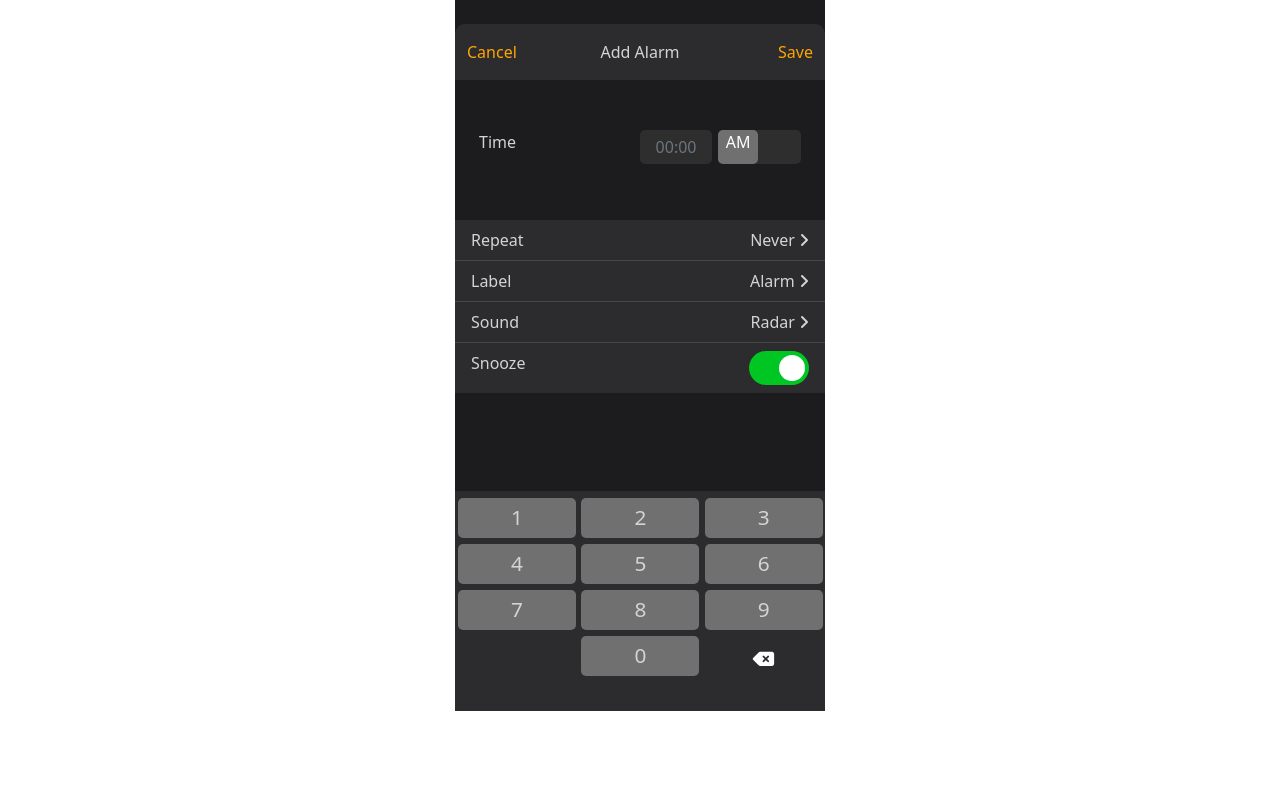
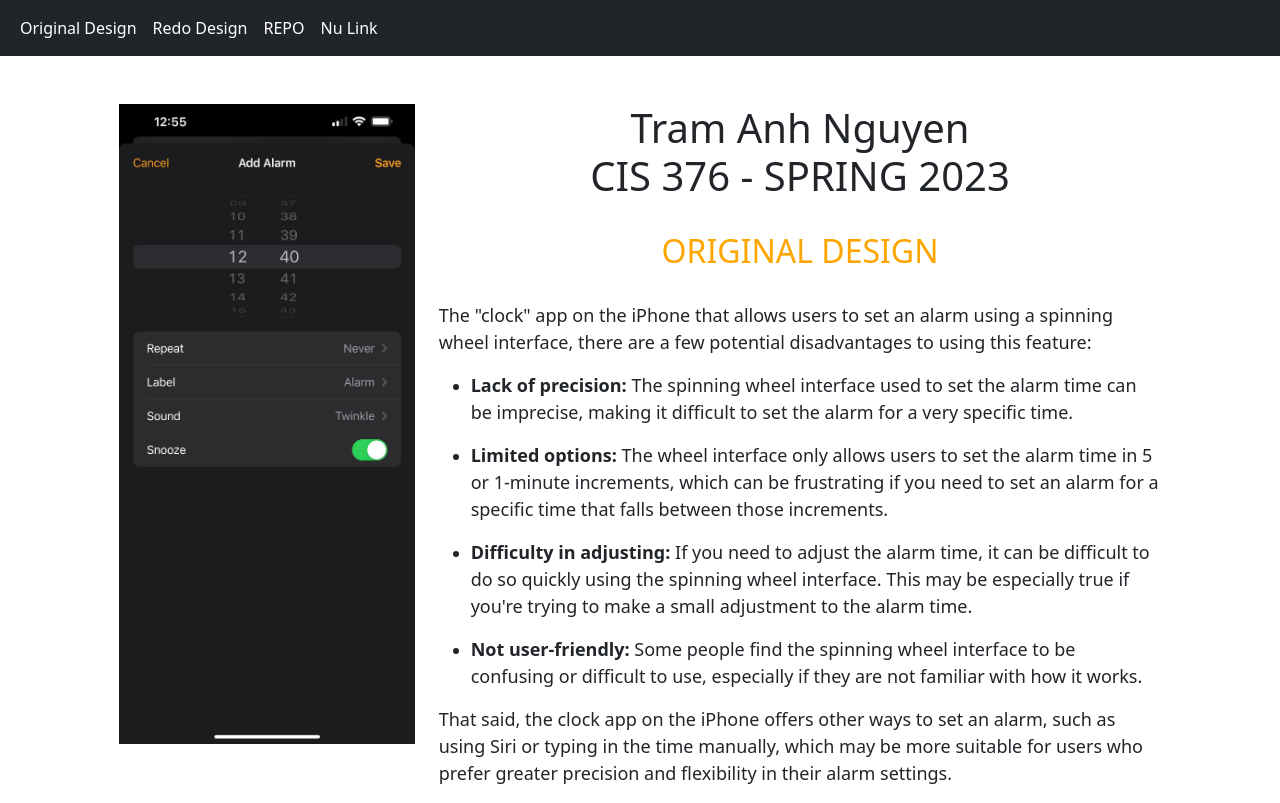
Before and after one commit to anhnguyen148/juliette, a plain HTML site: page index.html in a window 1280 px wide. Drawn offline with nearby package versions, Linux system fonts and the light colour scheme.

Commit message:
current state

```diff
--- a/index.html
+++ b/index.html
@@ -1,153 +1,73 @@
 <!DOCTYPE html>
 <html lang="en">
+
 <head>
     <meta charset="UTF-8">
     <meta http-equiv="X-UA-Compatible" content="IE=edge">
     <meta name="viewport" content="width=device-width, initial-scale=1.0">
     <link href="https://cdn.jsdelivr.net/npm/bootstrap@5.0.2/dist/css/bootstrap.min.css" rel="stylesheet"
         integrity="sha384-EVSTQN3/azprG1Anm3QDgpJLIm9Nao0Yz1ztcQTwFspd3yD65VohhpuuCOmLASjC" crossorigin="anonymous">
-    <link rel="stylesheet" href="https://cdnjs.cloudflare.com/ajax/libs/font-awesome/6.3.0/css/all.min.css" integrity="sha512-SzlrxWUlpfuzQ+pcUCosxcglQRNAq/DZjVsC0lE40xsADsfeQoEypE+enwcOiGjk/bSuGGKHEyjSoQ1zVisanQ==" crossorigin="anonymous" referrerpolicy="no-referrer" >
+    <link rel="stylesheet" href="https://cdnjs.cloudflare.com/ajax/libs/font-awesome/6.3.0/css/all.min.css"
+        integrity="sha512-SzlrxWUlpfuzQ+pcUCosxcglQRNAq/DZjVsC0lE40xsADsfeQoEypE+enwcOiGjk/bSuGGKHEyjSoQ1zVisanQ=="
+        crossorigin="anonymous" referrerpolicy="no-referrer">
     <link rel="stylesheet" href="style.css">
     <title>Document</title>
 </head>
+
 <body>
+    <nav class="navbar navbar-expand-sm bg-dark navbar-dark">
+        <div class="container-fluid">
+            <ul class="navbar-nav">
+                <li class="nav-item">
+                    <a class="nav-link active" href="./index.html">Original Design</a>
+                </li>
+                <li class="nav-item">
+                    <a class="nav-link active" href="./redo.html">Redo Design</a>
+                </li>
+                <li class="nav-item">
+                    <a class="nav-link active" href="https://github.com/anhnguyen148/juliette" target="_blank">REPO</a>
+                </li>
+                <li class="nav-item">
+                    <a class="nav-link active" href="https://validator.w3.org/nu/?doc=https%3A%2F%2Fanhnguyen148.github.io%2Fjuliette%2F" target="_blank">Nu Link</a>
+                </li>
+            </ul>
+        </div>
+    </nav>
+
     <div class="container-fluid">
-        <div class="row justify-content-md-center text-center">
-            <div class="col-lg-1 col-sm-12 col-md" id="screenBox">
-                <div class="row">
-                    <div class="topCard mt-4">
-                        <div class="row mt-3">
-                            <div class="col-4 text-start">
-                                <p>Cancel</p>
-                            </div>
-                            <div class="col-4">
-                                <p style="color: rgb(212, 212, 212);">Add Alarm</p>
-                            </div>
-                            <div class="col-4 text-end">
-                                <p>Save</p>
-                            </div>
-                        </div>
-                    </div>
-                </div>
-                <div class="row timeSetup">
-                    <div class="col-6 text-start">
-                        <p>Time</p>
-                    </div>
-                    <div class="col-6 text-end">
-                        <div class="row">
-                            <div class="col-5 p-0">
-                                <!-- <input type="time" class="form-control" value="10:05 AM" /> -->
-                                <input id="timeInput" type="text" class="form-control" placeholder="00:00">
-                            </div>
-                            <div class="col-7" style="padding-left: 6px;">
-                                <label class="switch">
-                                    <input type="checkbox">
-                                    <span class="slider"></span>
-                                </label>
-                            </div>
-                        </div>
-                    </div>
-                </div>
-                <div class="row mb-5">
-                    <div class="col p-0">
-                        <ul class="list-group list-group-flush">
-                            <li class="list-group-item">
-                                <div class="row">
-                                    <div class="col text-start">Repeat</div>
-                                    <div class="col text-end">Never
-                                        <span><i class="fas fa-angle-right"></i></span>
-                                    </div>
-                                </div>
-                            </li>
-                            <li class="list-group-item">
-                                <div class="row">
-                                    <div class="col text-start">Label</div>
-                                    <div class="col text-end">Alarm
-                                        <span><i class="fas fa-angle-right"></i></span>
-                                    </div>
-                                </div>
-                            </li>
-                            <li class="list-group-item">
-                                <div class="row">
-                                    <div class="col text-start">Sound</div>
-                                    <div class="col text-end">Radar
-                                        <span><i class="fas fa-angle-right"></i></span></div>
-                                </div>
-                            </li>
-                            <li class="list-group-item">
-                                <div class="row">
-                                    <div class="col text-start">Snooze</div>
-                                    <div class="col text-end">
-                                        <label class="switch1">
-                                            <input type="checkbox" checked>
-                                            <span class="slider1 round"></span>
-                                          </label>
-                                    </div>
-                                </div>
-                            </li>
-                        </ul>
-                    </div>
-                </div>
-                <div class="row mt-5">
-                    <div class="col keypad">
-                        <div class="row mt-1">
-                            <div class="col-4 p-0">
-                                <button class="numBtn" value="1">1</button>
-                            </div>
-                            <div class="col-4 p-0">
-                                <button class="numBtn">2</button>
-                            </div>
-                            <div class="col-4 p-0">
-                                <button class="numBtn">3</button>
-                            </div>
-                        </div>
-                        <div class="row">
-                            <div class="col-4 p-0">
-                                <button class="numBtn">4</button>
-                            </div>
-                            <div class="col-4 p-0">
-                                <button class="numBtn">5</button>
-                            </div>
-                            <div class="col-4 p-0">
-                                <button class="numBtn">6</button>
-                            </div>
-                        </div>
-                        <div class="row">
-                            <div class="col-4 p-0">
-                                <button class="numBtn">7<br/></button>
-                            </div>
-                            <div class="col-4 p-0">
-                                <button class="numBtn">8</button>
-                            </div>
-                            <div class="col-4 p-0">
-                                <button class="numBtn">9</button>
-                            </div>
-                        </div>
-                        <div class="row justify-content-center">
-                            <div class="col-4"></div>
-                            <div class="col-4 p-0">
-                                <button class="numBtn">0</button>
-                            </div>
-                            <div class="col-4">
-                                <i class="fas fa-backspace mt-3" style="color: #ffffff; font-size: 19px;"></i>
-                            </div>
-                        </div>
-                    </div>
-                </div>
-
+        <div class="row mt-5 justify-content-center">
+            <div class="col-lg-3 col-sm-12">
+                <img id="ip-screen" src="./original-design.jpg" alt="original alarm degsign">
             </div>
-
+            <div class="col-lg-7 col-sm-12">
+                <h1>Tram Anh Nguyen <br> CIS 376 - SPRING 2023</h1><br>
+                <h2>ORIGINAL DESIGN</h2><br>
+                <p>The "clock" app on the iPhone that allows users to set an alarm using a spinning wheel interface, there are a few potential disadvantages to using this feature:
+                <ul>
+                    <li><p>
+                        <strong>Lack of precision:</strong> The spinning wheel interface used to set the alarm time can be imprecise, making it difficult to set the alarm for a very specific time.
+                    </p></li>
+                    <li><p>
+                        <strong>Limited options:</strong> The wheel interface only allows users to set the alarm time in 5 or 1-minute increments, which can be frustrating if you need to set an alarm for a specific time that falls between those increments.
+                    </p></li>
+                    <li><p>
+                        <strong>Difficulty in adjusting:</strong> If you need to adjust the alarm time, it can be difficult to do so quickly using the spinning wheel interface. This may be especially true if you're trying to make a small adjustment to the alarm time.
+                    </p></li>
+                    <li><p>
+                        <strong>Not user-friendly:</strong> Some people find the spinning wheel interface to be confusing or difficult to use, especially if they are not familiar with how it works.
+                    </p></li>
+                </ul>
+                <p>
+                    That said, the clock app on the iPhone offers other ways to set an alarm, such as using Siri or typing in the time manually, which may be more suitable for users who prefer greater precision and flexibility in their alarm settings.
+                </p>
+            </div>
         </div>
-
     </div>
-
-
-
-
 
     <script src="https://cdnjs.cloudflare.com/ajax/libs/jquery/3.6.4/jquery.min.js"></script>
     <script src="https://cdnjs.cloudflare.com/ajax/libs/jqueryui/1.12.1/jquery-ui.min.js"></script>
     <script src='https://cdnjs.cloudflare.com/ajax/libs/bootstrap/5.2.3/js/bootstrap.min.js'></script>
     <script src="./index.js"></script>
 </body>
+
 </html>
--- a/style.css
+++ b/style.css
@@ -5,10 +5,25 @@
     color: rgb(212, 212, 212);
 }
 
+h1, h2 {
+    text-align: center;
+}
+h2 {
+    color: orange;
+}
+
+p {
+    font-size: large;
+}
+
+#ip-screen {
+    width: 100%;
+}
+
 #screenBox {
-    height: 600px;
+    height: 700px;
     width: 370px;
-    background-color: rgb(28, 28, 30);
+    background-color: rgb(0, 0, 0);
 }
 
 .topCard {
@@ -22,6 +37,7 @@
     color: rgb(212, 212, 212);
 }
 
+
 .form-control {
     height: 34px;
     text-align: center;
@@ -29,14 +45,31 @@
     background-color: #2e2e2e;
     border: none;
     color: rgb(212, 212, 212);
+    padding: 5.5px 0px;
+}
+
+.timeInput {
+    width: 25px;
+    padding: 0px;
+    background-color: transparent;
+    border: none;
+    text-align: center;
+    color: white;
 }
 
 /* ================================ */
+.list-group-flush {
+    border-radius: 10px;
+    padding: 0px 15px;
+}
+
 .list-group-item {
     background-color: rgb(44, 44, 46);
     color: rgb(212, 212, 212);
     border: 1px solid rgb(255 255 255 / 13%);
 }
+
+/* ================================= */
 
 .switch {
     content: "AM";
@@ -71,6 +104,7 @@
     color: white;
     text-align: center;
     content: "AM";
+    padding-top: 4px;
     height: 34px;
     width: 40px;
     left: 0px;
@@ -95,15 +129,6 @@ input:checked+.slider:before {
     transform: translateX(42px);
     content: "PM";
     border-radius: 5px;
-}
-
-/* Rounded sliders */
-.slider.round {
-    border-radius: 34px;
-}
-
-.slider.round:before {
-    border-radius: 50%;
 }
 
 /* ============================= */
@@ -187,3 +212,4 @@ input:checked+.slider1:before {
     border: none;
     margin: 3px 3px;
 }
+/* =================================== */
```
Also changed, not shown: redo.html (added, +197 -0 lines), original-design.jpg (added).
